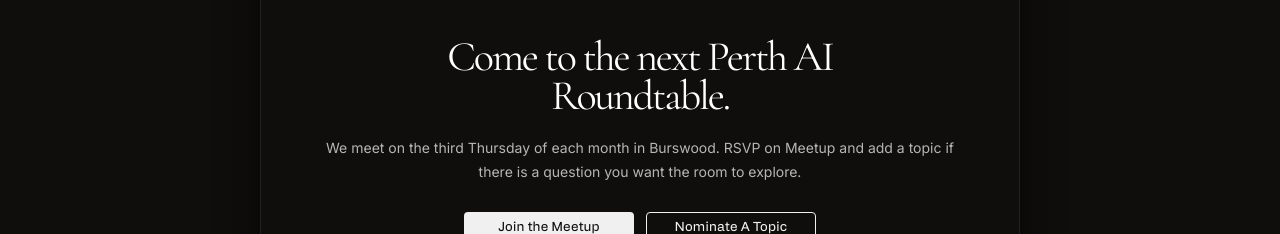
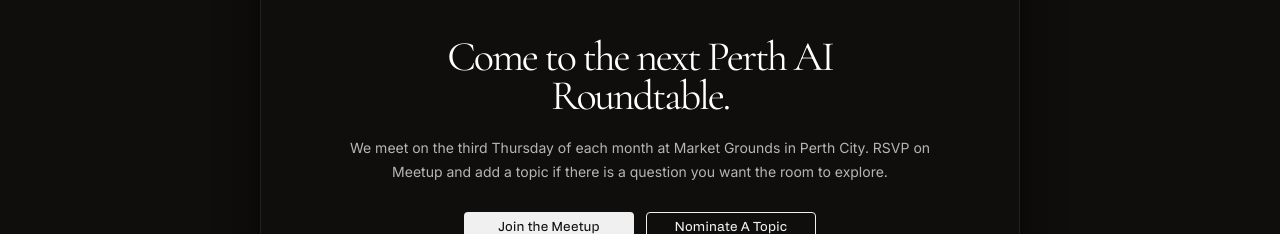
Before and after one commit to andymdavid/OS-website, a React (Vite) app: page /perth-ai-roundtable in a window 1280 px wide. Shown: the part 5040-5274 px from the top of the page. Built offline with nearby package versions, Linux system fonts and the light colour scheme; a web font is replaced by a local one.

Commit message:
Roundtable: update venue and poster

```diff
--- a/scripts/seo-config.cjs
+++ b/scripts/seo-config.cjs
@@ -873,10 +873,11 @@
           eventStatus: 'https://schema.org/EventScheduled',
           location: {
             '@type': 'Place',
-            name: 'Rocky Ridge Brewery',
+            name: 'Market Grounds',
             address: {
               '@type': 'PostalAddress',
-              addressLocality: 'Burswood',
+              streetAddress: 'Kings Square 1',
+              addressLocality: 'Perth',
               addressRegion: 'WA',
               addressCountry: 'AU',
             },
@@ -898,7 +899,7 @@
         <p>We keep the format open enough for beginners and detailed enough for people already building with AI agents, automation, and associated systems.</p>
         <p><img src="/perth-ai-roundtable-hosts.webp" alt="Pete Winn and Andy David hosting The Perth AI Roundtable in Perth" /></p>
         <h2>How the evening works</h2>
-        <p>The Perth AI Roundtable runs on the third Thursday of each month in Burswood.</p>
+        <p>The Perth AI Roundtable runs on the third Thursday of each month at Market Grounds in Perth City.</p>
         <p>6:00-6:30: Arrive and connect. 6:30-7:45: Facilitated Socratic discussion. 7:45-8:00: Nominate next month's questions.</p>
         <h2>How topics work</h2>
         <p>Topics can be nominated on an open list before each session. The organisers curate that list with help from Wingman, then bring the strongest questions into the room.</p>
--- a/src/routes/PerthAIRoundtable.tsx
+++ b/src/routes/PerthAIRoundtable.tsx
@@ -45,10 +45,11 @@
             eventStatus: "https://schema.org/EventScheduled",
             location: {
               "@type": "Place",
-              name: "Rocky Ridge Brewery",
+              name: "Market Grounds",
               address: {
                 "@type": "PostalAddress",
-                addressLocality: "Burswood",
+                streetAddress: "Kings Square 1",
+                addressLocality: "Perth",
                 addressRegion: "WA",
                 addressCountry: "AU",
               },
@@ -98,7 +99,7 @@
             <figure className="roundtable-hero-poster">
               <img
                 src="/perth-ai-roundtable-poster.webp"
-                alt="The Perth AI Roundtable event poster showing the third Thursday monthly format"
+                alt="The Perth AI Roundtable event poster for Market Grounds in Perth CBD"
               />
             </figure>
           </div>
@@ -333,7 +334,7 @@
             <div className="intro-pill">Join the Roundtable</div>
             <h2>Come to the next Perth AI Roundtable.</h2>
             <p>
-              We meet on the third Thursday of each month in Burswood. RSVP on Meetup
+              We meet on the third Thursday of each month at Market Grounds in Perth City. RSVP on Meetup
               and add a topic if there is a question you want the room to explore.
             </p>
             <div className="roundtable-cta-row">
```
Also changed, not shown: public/perth-ai-roundtable-poster.webp.
